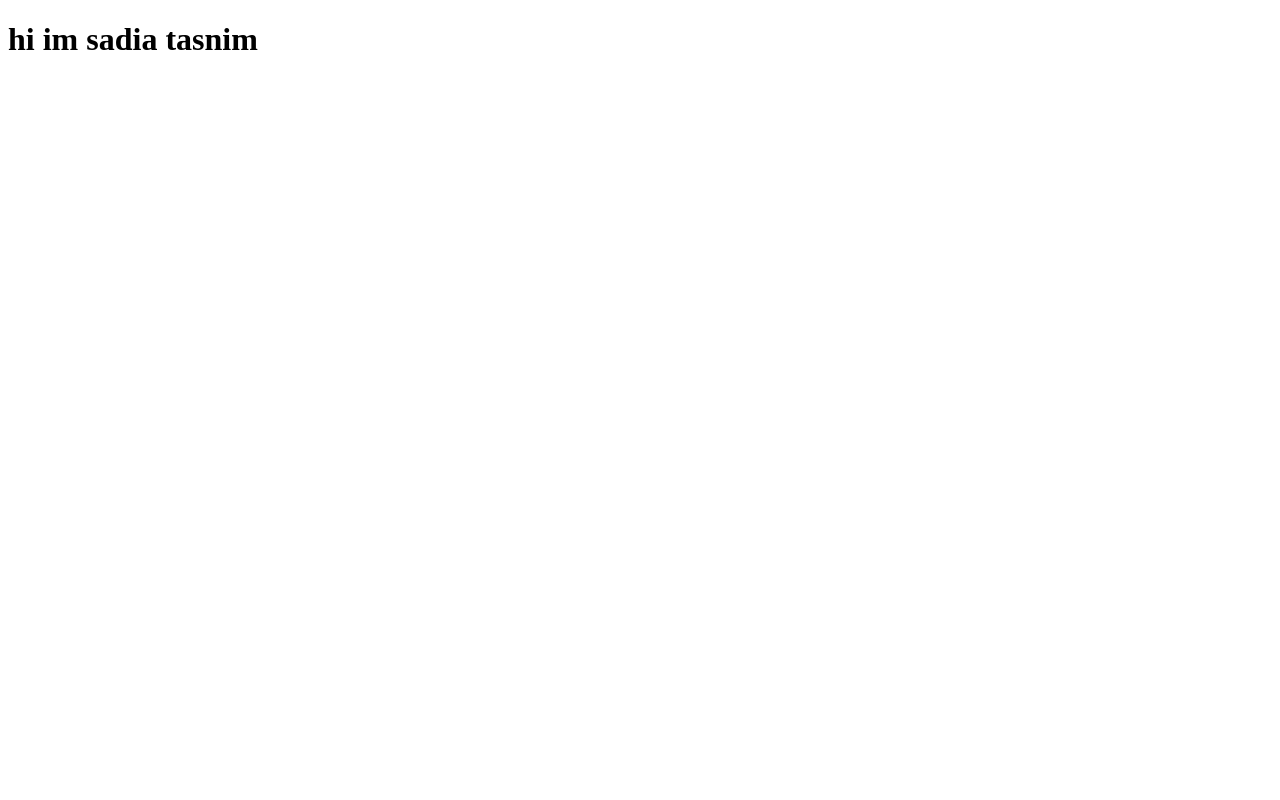
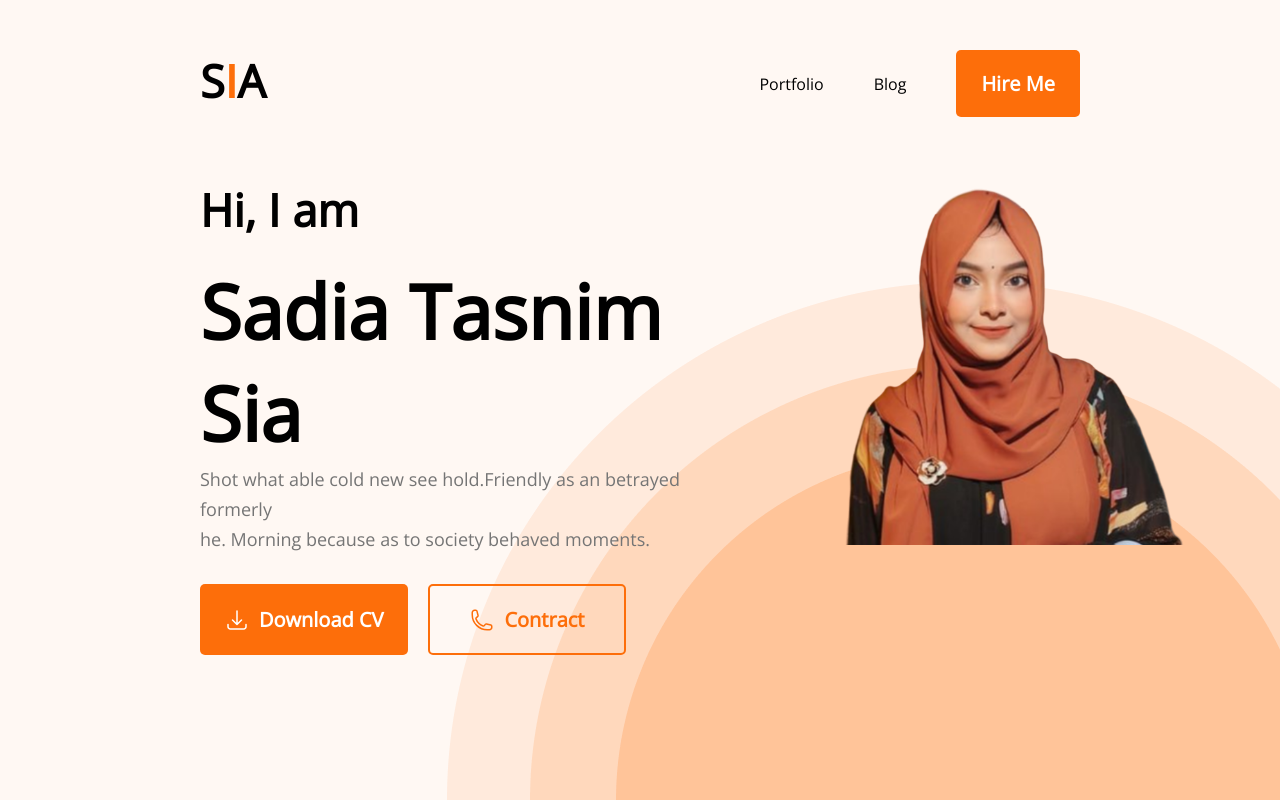
Before and after one commit to sadia-tasnim-dev/developer-portfolio, a plain HTML site: page index.html in a window 1280 px wide. Drawn offline with nearby package versions, Linux system fonts and the light colour scheme.

Commit message:
header initiated

```diff
--- a/index.html
+++ b/index.html
@@ -3,9 +3,81 @@
   <head>
     <meta charset="UTF-8" />
     <meta name="viewport" content="width=device-width, initial-scale=1.0" />
-    <title>deleloper portfolio</title>
+    <title>developer portfolio</title>
+    <link rel="stylesheet" href="portfoio.css" />
+    <link rel="preconnect" href="https://fonts.googleapis.com" />
+    <link rel="preconnect" href="https://fonts.gstatic.com" crossorigin />
+    <link
+      href="https://fonts.googleapis.com/css2?family=Open+Sans&display=swap"
+      rel="stylesheet"
+    />
   </head>
   <body>
-    <h1>hi im sadia tasnim</h1>
+    <header>
+      <nav>
+        <h1 class="nav_title">S<span class="text-primary">I</span>A</h1>
+        <ul>
+          <li>Portfolio</li>
+          <li>Blog</li>
+          <li><button class="btn-primary">Hire Me</button></li>
+        </ul>
+      </nav>
+      <!-- banner -->
+      <div class="banner">
+        <div class="banner-text">
+          <h3 class="banner-subtitle">Hi, I am</h3>
+          <h1 class="banner-title">Sadia Tasnim Sia</h1>
+          <p class="banner-p">
+            Shot what able cold new see hold.Friendly as an betrayed formerly
+            <br />
+            he. Morning because as to society behaved moments.
+          </p>
+          <div class="btn-possition">
+            <button class="btn-primary">
+              <svg
+                xmlns="http://www.w3.org/2000/svg"
+                width="24"
+                height="24"
+                viewBox="0 0 24 24"
+                fill="none"
+              >
+                <path
+                  d="M3 16.5V18.75C3 19.3467 3.23705 19.919 3.65901 20.341C4.08097 20.7629 4.65326 21 5.25 21H18.75C19.3467 21 19.919 20.7629 20.341 20.341C20.7629 19.919 21 19.3467 21 18.75V16.5M16.5 12L12 16.5M12 16.5L7.5 12M12 16.5V3"
+                  stroke="white"
+                  stroke-width="1.5"
+                  stroke-linecap="round"
+                  stroke-linejoin="round"
+                />
+              </svg>
+              Download CV
+            </button>
+            <button class="btn-contract">
+              <svg
+                xmlns="http://www.w3.org/2000/svg"
+                width="24"
+                height="24"
+                viewBox="0 0 24 24"
+                fill="none"
+              >
+                <path
+                  d="M2.25 6.75C2.25 15.034 8.966 21.75 17.25 21.75H19.5C20.0967 21.75 20.669 21.5129 21.091 21.091C21.5129 20.669 21.75 20.0967 21.75 19.5V18.128C21.75 17.612 21.399 17.162 20.898 17.037L16.475 15.931C16.035 15.821 15.573 15.986 15.302 16.348L14.332 17.641C14.05 18.017 13.563 18.183 13.122 18.021C11.4849 17.4191 9.99815 16.4686 8.76478 15.2352C7.53141 14.0018 6.58087 12.5151 5.979 10.878C5.817 10.437 5.983 9.95 6.359 9.668L7.652 8.698C8.015 8.427 8.179 7.964 8.069 7.525L6.963 3.102C6.90214 2.85869 6.76172 2.6427 6.56405 2.48834C6.36638 2.33397 6.1228 2.25008 5.872 2.25H4.5C3.90326 2.25 3.33097 2.48705 2.90901 2.90901C2.48705 3.33097 2.25 3.90326 2.25 4.5V6.75Z"
+                  stroke="#FD6E0A"
+                  stroke-width="1.5"
+                  stroke-linecap="round"
+                  stroke-linejoin="round"
+                />
+              </svg>
+              Contract
+            </button>
+          </div>
+        </div>
+
+        <div class="banner-image-container">
+          <img class="banner-image" src="/images/sia.png" alt="" />
+        </div>
+      </div>
+    </header>
+    <main></main>
+    <footer></footer>
   </body>
 </html>
--- /dev/null
+++ b/portfoio.css
@@ -0,0 +1,97 @@
+* {
+  margin: 0;
+  padding: 0;
+  box-sizing: border-box;
+  font-family: "Open Sans", sans-serif;
+}
+header {
+  background-color: #fff8f3;
+  min-height: 100vh;
+  background-image: url(/images/header_bg.png);
+  background-repeat: no-repeat;
+  background-position: bottom right;
+}
+nav {
+  display: flex;
+  justify-content: space-between;
+  margin: 0 200px;
+  padding-top: 50px;
+}
+.nav_title {
+  font-size: 45px;
+  font-weight: 800;
+}
+nav ul {
+  display: flex;
+  align-items: center;
+}
+nav li {
+  list-style: none;
+  margin-left: 50px;
+}
+.text-primary {
+  color: #fd6e0a;
+}
+/* utility class */
+.btn-primary {
+  display: flex;
+  padding: 20px 25px;
+  background-color: #fd6e0a;
+  color: white;
+  font-size: 20px;
+  font-weight: 700;
+  border-radius: 5px;
+  border: 0;
+  gap: 10px;
+  align-items: center;
+}
+.btn-possition {
+  display: flex;
+}
+.btn-contract {
+  display: flex;
+  gap: 10px;
+  align-items: center;
+  padding: 20px 40px;
+  color: #fd6e0a;
+  margin-left: 20px;
+  font-size: 20px;
+  font-weight: 700;
+  border-radius: 5px;
+  border: 2px solid #fd6e0a;
+  background-color: transparent;
+}
+.banner {
+  margin: 50px 200px;
+  display: flex;
+  align-items: center;
+  justify-content: space-between;
+}
+.banner-image {
+  width: 110%;
+  /* transform: scaleX(-1); */
+  position: absolute;
+  top: -38px;
+  right: -120px;
+}
+.banner-image-container {
+  position: relative;
+  height: 500px;
+  width: 50%;
+}
+.banner-title {
+  font-size: 75px;
+  font-weight: 700;
+  margin-top: 20px;
+}
+.banner-subtitle {
+  font-size: 45px;
+  font-weight: 600;
+}
+.banner-p {
+  font-size: 18px;
+  font-weight: 400;
+  line-height: 30px;
+  color: #757575;
+  margin-bottom: 30px;
+}
```
Also changed, not shown: images/sia.png (added).
